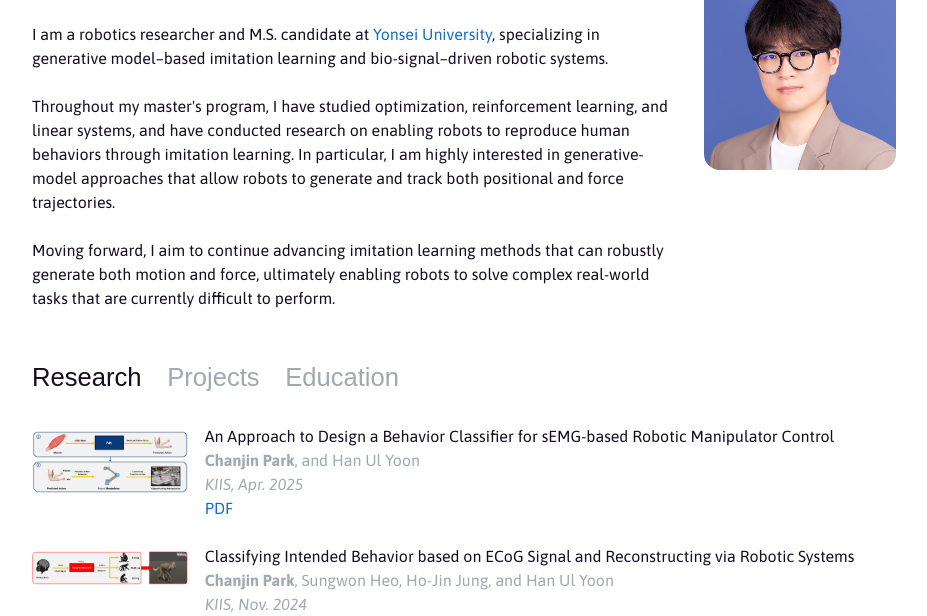
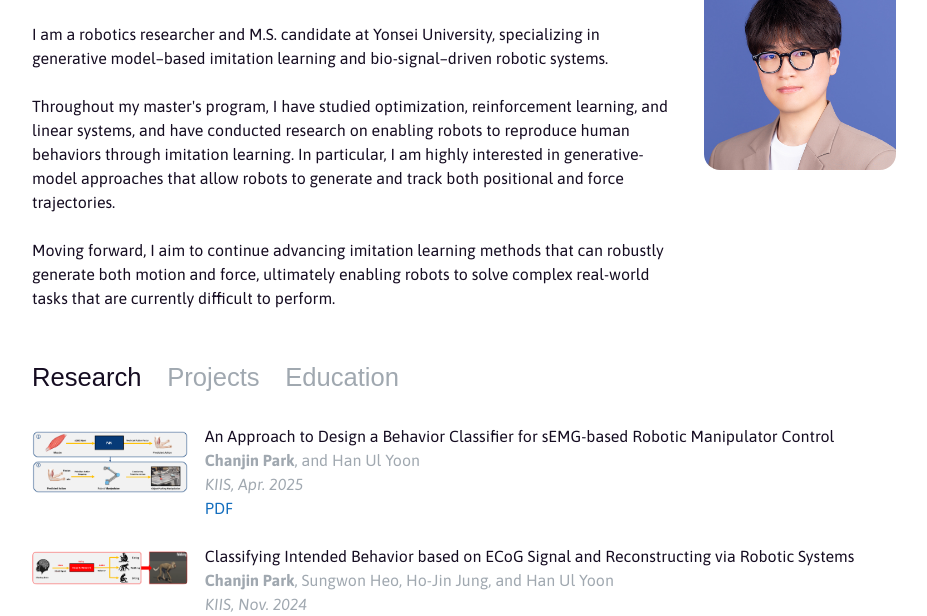
Before and after one commit to tobinboy/tobinboy.github.io, a plain HTML site: page index.html in a window 1280 px wide. Shown: the part 166-782 px from the top of the page, without its empty margins (176-1103 px from the left). Drawn offline with nearby package versions, Linux system fonts and the light colour scheme.

Commit message:
Fix Yonsei URL

```diff
--- a/index.html
+++ b/index.html
@@ -30,7 +30,7 @@
         <div id="intro-text">
           <h1>Chanjin Park</h1>
           <p>
-            I am a robotics researcher and M.S. candidate at <a href="https://www.yonsei.ac.kr/">Yonsei University</a>, specializing in generative model–based imitation learning and bio-signal–driven robotic systems.
+            I am a robotics researcher and M.S. candidate at Yonsei University, specializing in generative model–based imitation learning and bio-signal–driven robotic systems.
             <br><br>
             Throughout my master's program, I have studied optimization, reinforcement learning, and linear systems, and have conducted research on enabling robots to reproduce human behaviors through imitation learning. In particular, I am highly interested in generative-model approaches that allow robots to generate and track both positional and force trajectories.
             <br><br>
```
